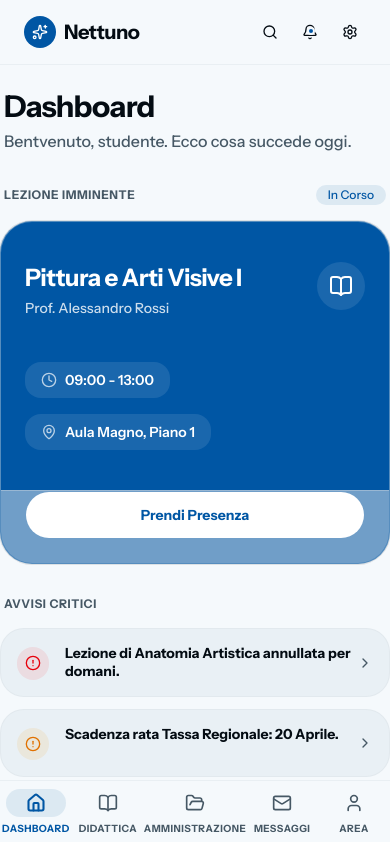
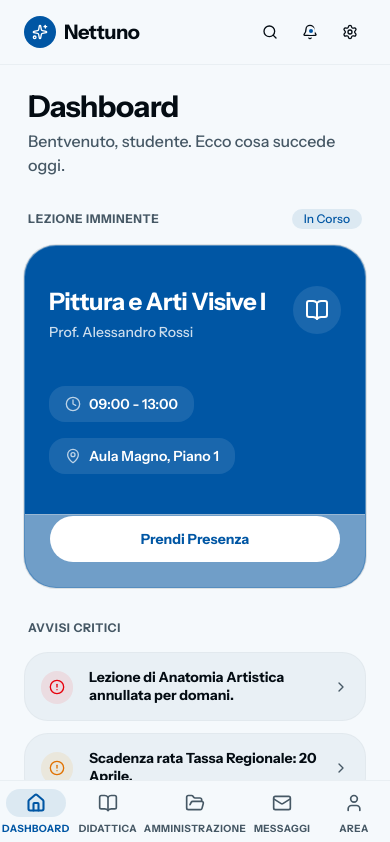
Before and after one commit to Snes00/nettuno-prototype, a Next.js app: page / in a window 390 px wide. Shown: the top 842 px of the page. Built offline with nearby package versions, Linux system fonts and the light colour scheme.

Commit message:
style: aggiunto padding laterale mobile per evitare overflow

```diff
--- a/src/app/layout.tsx
+++ b/src/app/layout.tsx
@@ -37,7 +37,7 @@ export default function RootLayout({
           <div className="relative flex min-h-screen flex-col">
             <Header />
             <div className="flex-1 md:pl-72 transition-all">
-              <main className="container pb-32 pt-6 md:pb-8 md:px-12">
+              <main className="container pb-32 pt-6 px-6 md:pb-8 md:px-12">
                 {children}
               </main>
             </div>
```
